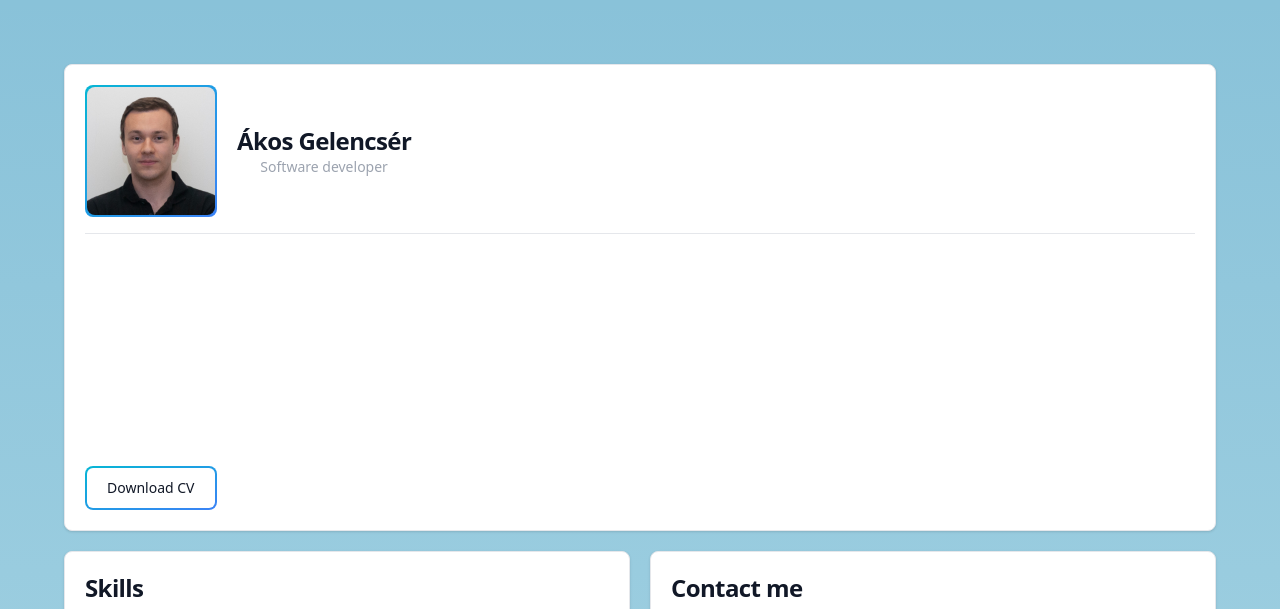
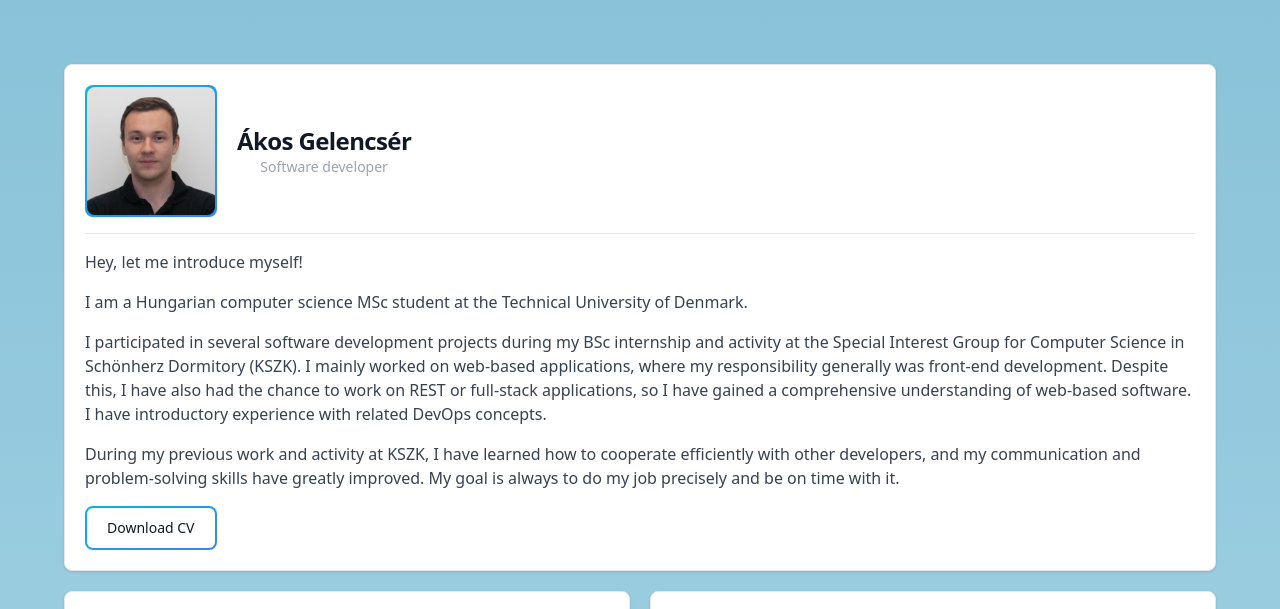
Before and after one commit to gelencser09/website, a Gatsby site: page / in a window 1280 px wide. Shown: the top 609 px of the page. Built offline with nearby package versions, Linux system fonts and the light colour scheme; Gatsby itself is replaced by a stand-in of ours.

Commit message:
fix: bio missing lines and text color

```diff
--- a/src/components/Basic.tsx
+++ b/src/components/Basic.tsx
@@ -22,8 +22,12 @@ export default function Basic({ className }: { className?: string }) {
       </section>
       <Separator />
       <CardBody>
-        <p className="text-white">Hey, let me introduce myself!</p>
-        <p className="text-white">
+        <p className="dark:text-white">Hey, let me introduce myself!</p>
+        <p className="dark:text-white">
+          I am a Hungarian computer science MSc student at the Technical
+          University of Denmark.
+        </p>
+        <p className="dark:text-white">
           I participated in several software development projects during my BSc
           internship and activity at the Special Interest Group for Computer
           Science in Schönherz Dormitory (KSZK). I mainly worked on web-based
@@ -33,7 +37,7 @@ export default function Basic({ className }: { className?: string }) {
           understanding of web-based software. I have introductory experience
           with related DevOps concepts.
         </p>
-        <p className="text-white">
+        <p className="dark:text-white">
           During my previous work and activity at KSZK, I have learned how to
           cooperate efficiently with other developers, and my communication and
           problem-solving skills have greatly improved. My goal is always to do
```
